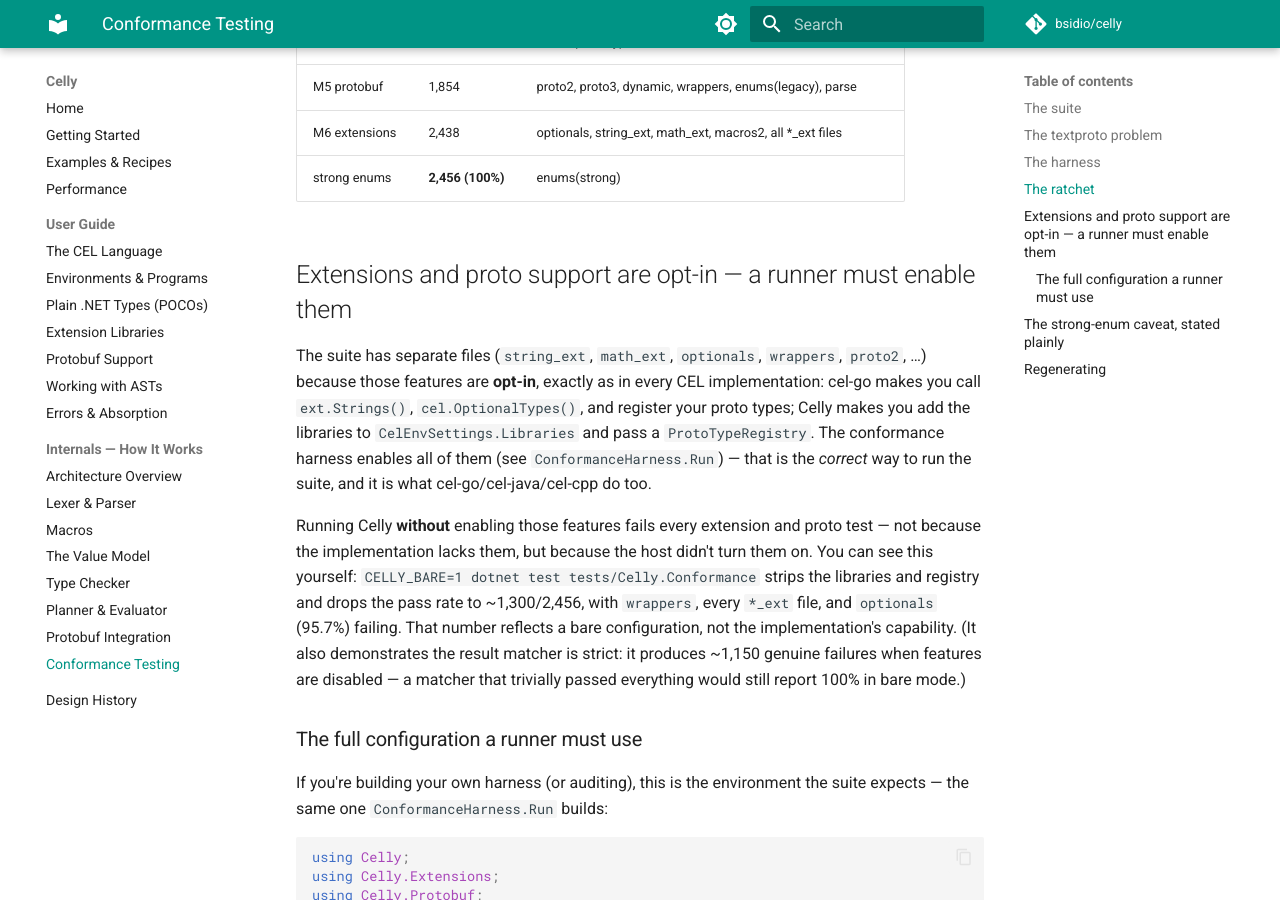
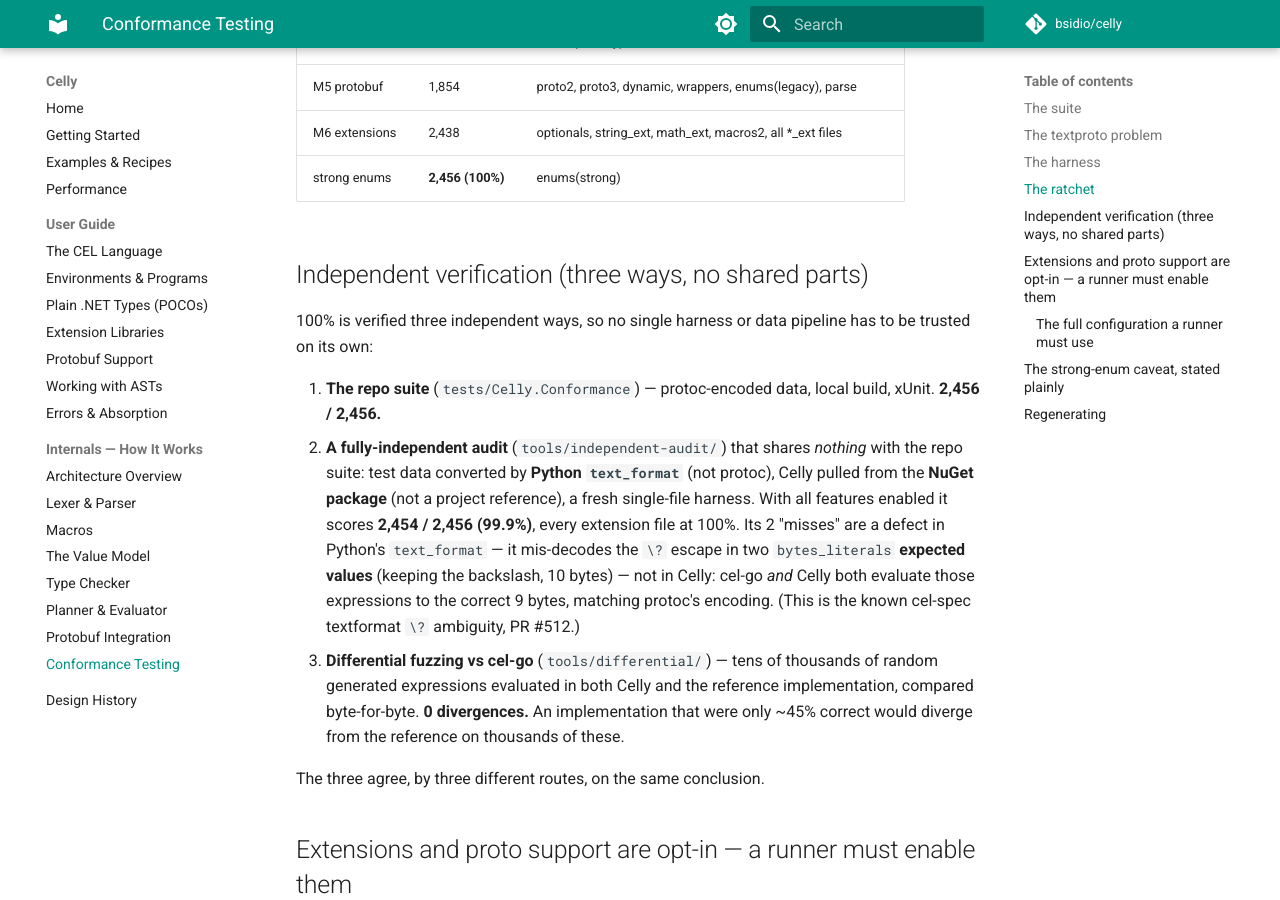
Before and after one commit to bsidio/celly, an MkDocs documentation site: the page built from docs/internals/conformance.md, in a window 1280 px wide and 900 px high, scrolled down 1857 px. Built offline with MkDocs 1.6.1 and Material for MkDocs 9.7.7, drawn with Linux system fonts in a browser that asks for light colours; comment, search, counter and statistics services are not loaded.

Commit message:
docs: independent-verification section + README extension setup
- Conformance page: "Independent verification (three ways)" — repo
  suite, the Python-text_format + NuGet independent audit (99.9%, with
  the \? text_format defect explained), and cel-go differential fuzzing.
- README: "Enabling extensions" section — opt-in model (same as cel-go),
  minimal example, full feature-set setup (all 9 libraries + proto), and
  a table mapping each library to what it provides and its conformance
  file. Notes enabling all has no per-eval cost.

```diff
--- a/docs/internals/conformance.md
+++ b/docs/internals/conformance.md
@@ -72,6 +72,28 @@
 | M5 protobuf | 1,854 | proto2, proto3, dynamic, wrappers, enums(legacy), parse |
 | M6 extensions | 2,438 | optionals, string_ext, math_ext, macros2, all *_ext files |
 | strong enums | **2,456 (100%)** | enums(strong) |
+
+## Independent verification (three ways, no shared parts)
+
+100% is verified three independent ways, so no single harness or data pipeline has to be
+trusted on its own:
+
+1. **The repo suite** (`tests/Celly.Conformance`) — protoc-encoded data, local build,
+   xUnit. **2,456 / 2,456.**
+2. **A fully-independent audit** (`tools/independent-audit/`) that shares *nothing* with the
+   repo suite: test data converted by **Python `text_format`** (not protoc), Celly pulled
+   from the **NuGet package** (not a project reference), a fresh single-file harness. With
+   all features enabled it scores **2,454 / 2,456 (99.9%)**, every extension file at 100%.
+   Its 2 "misses" are a defect in Python's `text_format` — it mis-decodes the `\?` escape in
+   two `bytes_literals` **expected values** (keeping the backslash, 10 bytes) — not in Celly:
+   cel-go *and* Celly both evaluate those expressions to the correct 9 bytes, matching
+   protoc's encoding. (This is the known cel-spec textformat `\?` ambiguity, PR #512.)
+3. **Differential fuzzing vs cel-go** (`tools/differential/`) — tens of thousands of random
+   generated expressions evaluated in both Celly and the reference implementation, compared
+   byte-for-byte. **0 divergences.** An implementation that were only ~45% correct would
+   diverge from the reference on thousands of these.
+
+The three agree, by three different routes, on the same conclusion.
 
 ## Extensions and proto support are opt-in — a runner must enable them
 
```
Also changed, not shown: README.md (+53 -2 lines).
